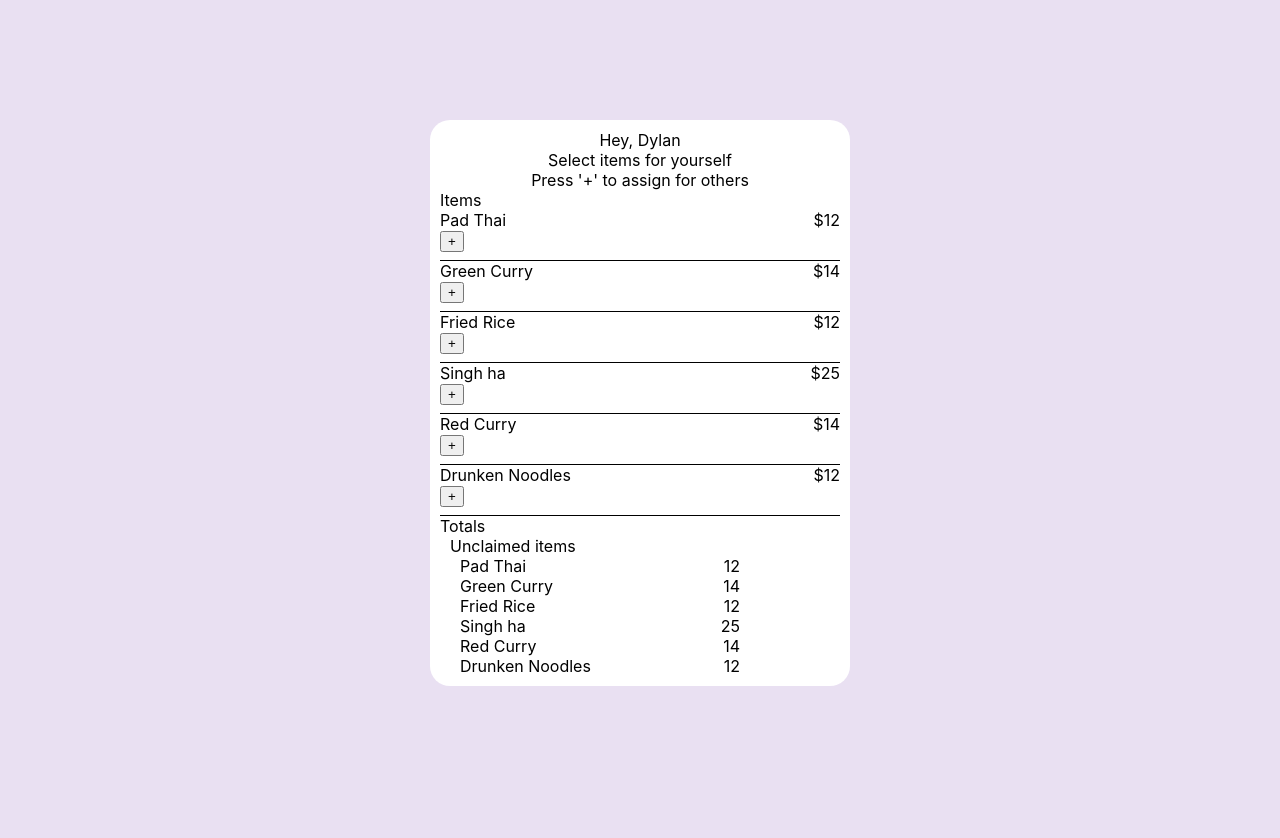
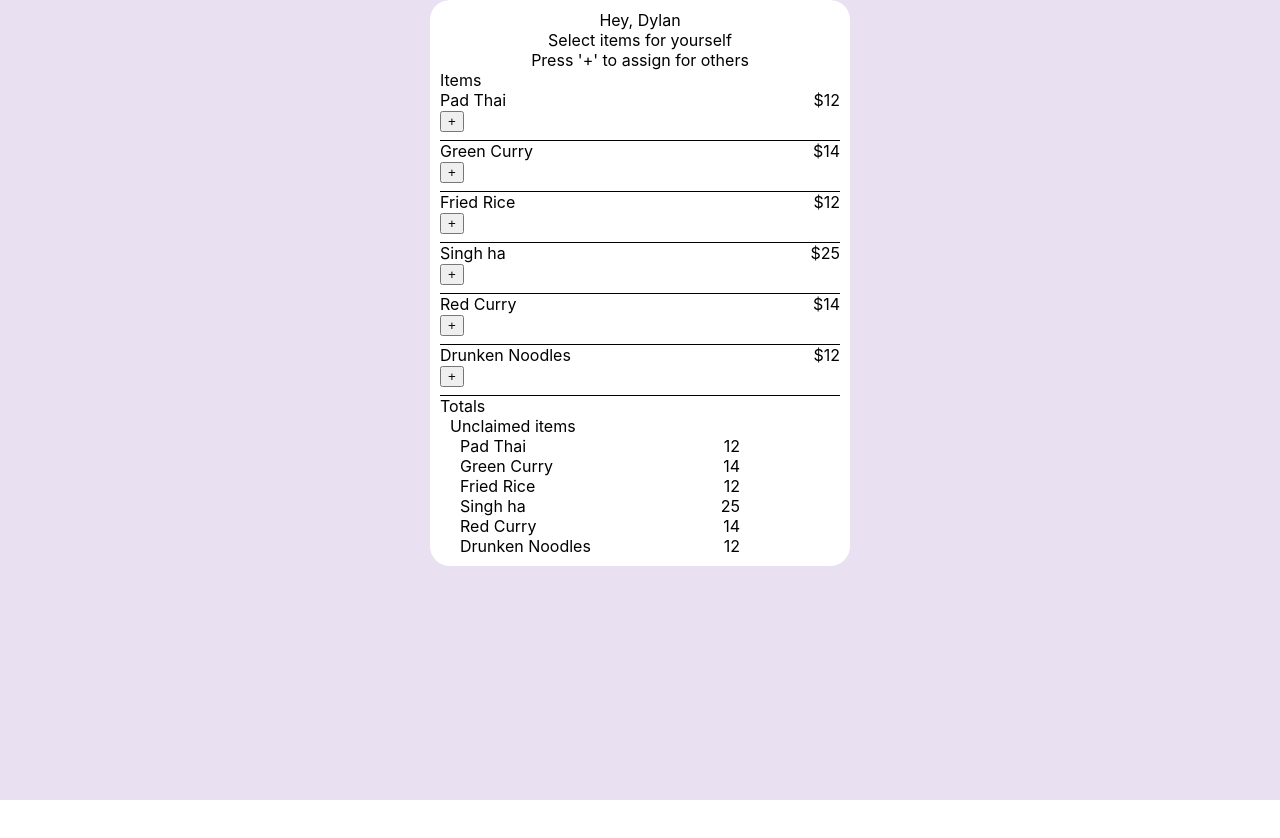
Before and after one commit to dtabarini/split, a React (Create React App) app: page /view in a window 1280 px wide. Shown: the top 838 px of the page. After the commit the page ends 800 px from the top, so only its background shows below. Built offline with nearby package versions, Linux system fonts and the light colour scheme.

Commit message:
adapted it to fit the phoen screen

```diff
--- a/src/components/AppContainer.tsx
+++ b/src/components/AppContainer.tsx
@@ -2,7 +2,7 @@ import React from "react";
 import styled from "styled-components";
 
 const AppArea = styled.div`
-  width: 400px;
+  max-width: 400px;
   background-color: white;
   margin: auto;
   padding-top: 100px;
@@ -13,7 +13,6 @@ const AppArea = styled.div`
 const Background = styled.div`
   background-color: rgb(233, 224, 242);
   height: 100vh;
-  padding-top: 120px;
 `;
 
 function AppContainer(props: any) {
```
